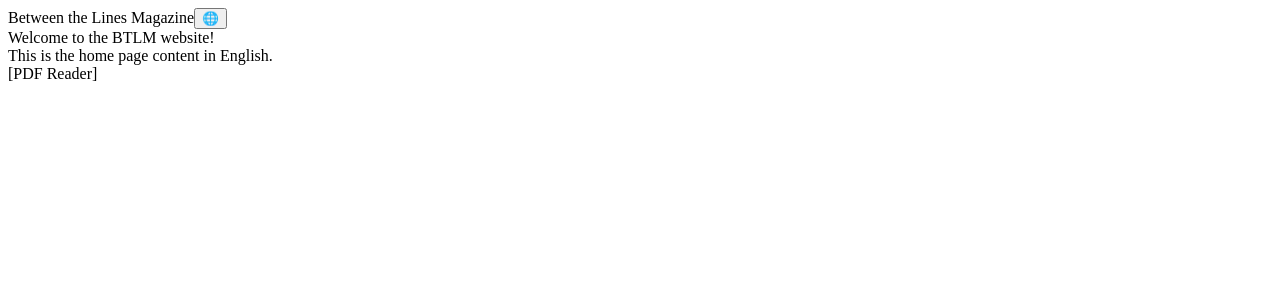
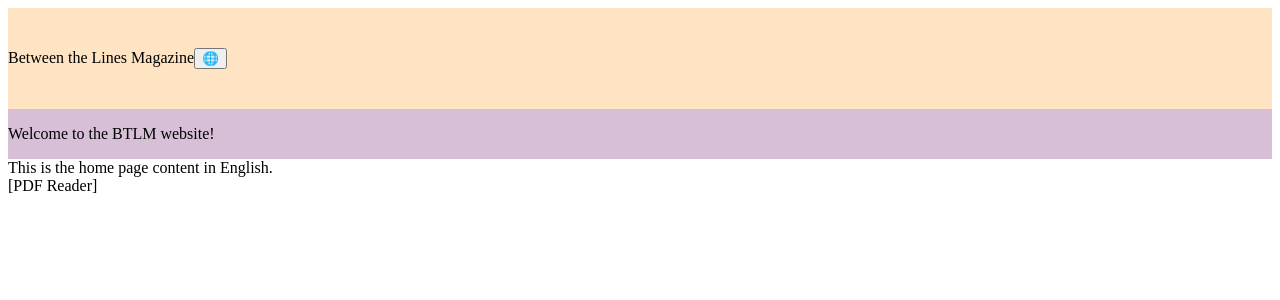
Before and after one commit to joyzwang/joyzwang.github.io, a React (Create React App) app in the folder app/: page / in a window 1280 px wide. Shown: the top 300 px of the page. Built offline with nearby package versions, Linux system fonts and the light colour scheme.

Commit message:
add: basic css

```diff
--- a/app/src/Header.js
+++ b/app/src/Header.js
@@ -1,6 +1,7 @@
 import { Outlet } from "react-router-dom";
 import { Languages } from "./content";
 import { useState } from "react";
+import "./style.css";
 
 function Header() {
   var [language, setLanguage] = useState(Languages.en);
--- /dev/null
+++ b/app/src/style.css
@@ -0,0 +1,9 @@
+.header{
+    padding: 2.5rem 0rem;
+    background-color: bisque;
+}
+
+.highlight{
+    padding: 1rem 0rem;
+    background-color: thistle;
+}
```
